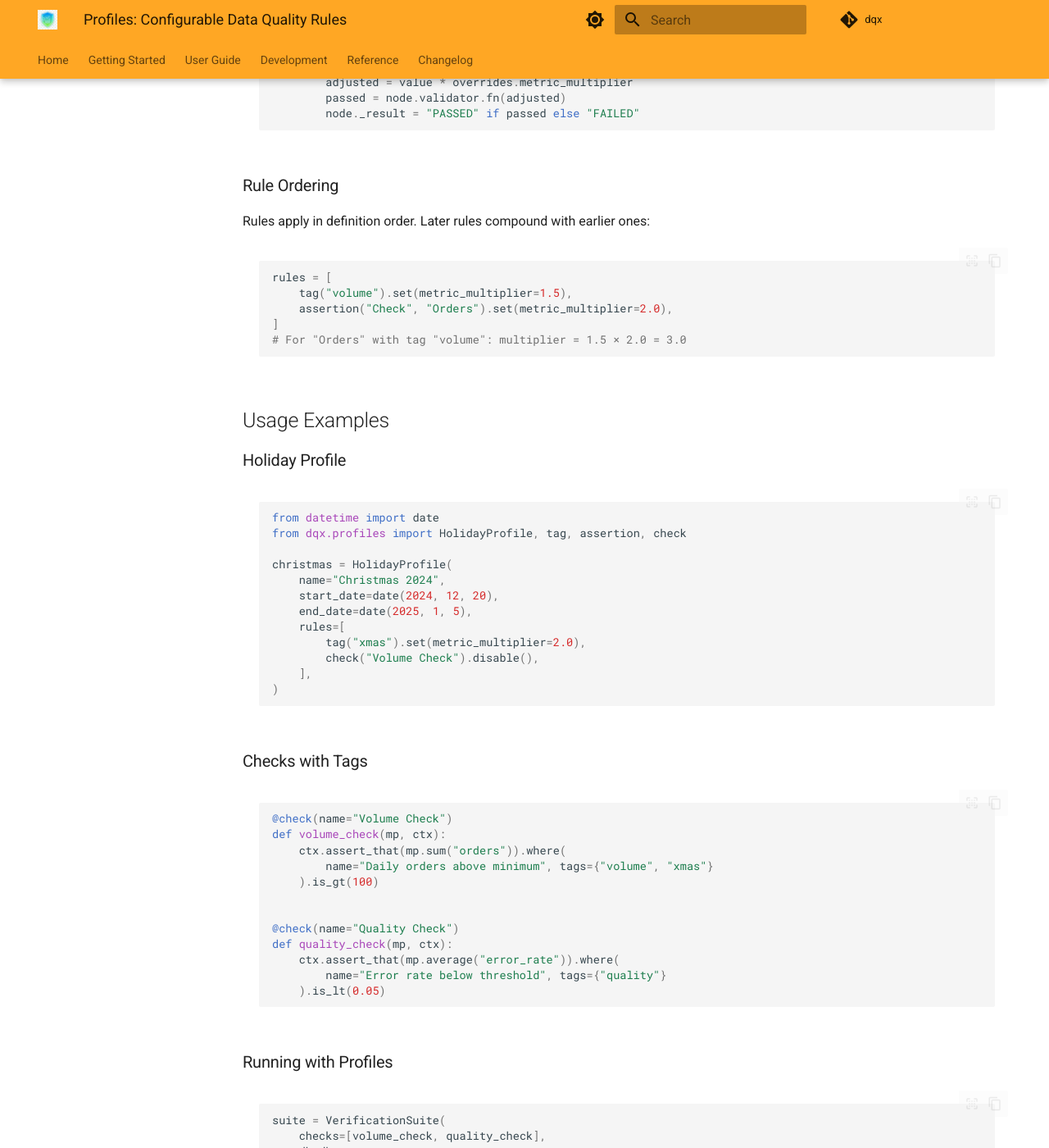
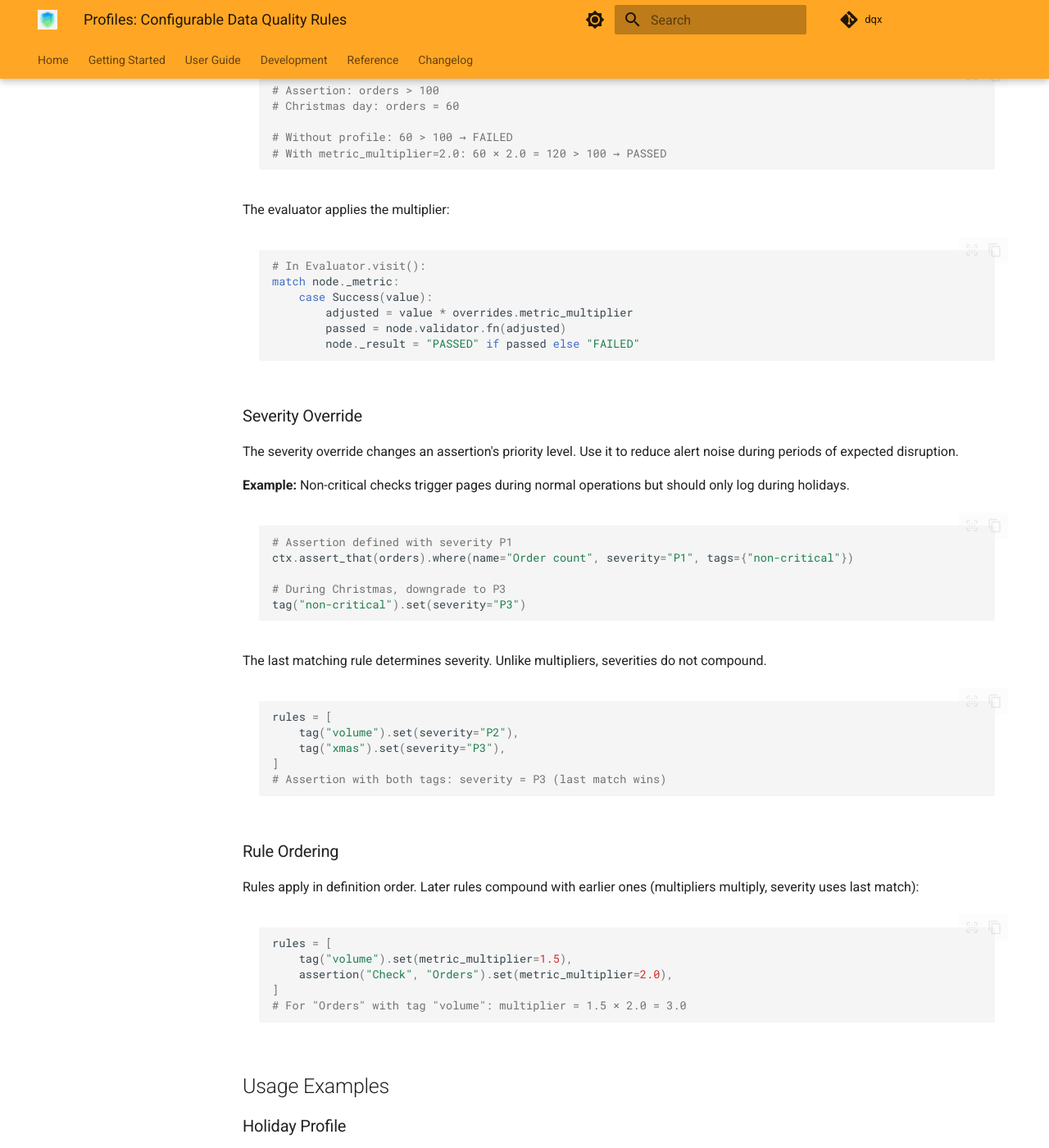
Before and after one commit to nampham2/dqx, an MkDocs documentation site: the page built from docs/design/profiles.md, in a window 1280 px wide and 1400 px high, scrolled down 6141 px. Shown: the whole window at 82% size. Built offline with MkDocs 1.6.1 and Material for MkDocs 9.7.7, drawn with Linux system fonts in a browser that asks for light colours; comment, search, counter and statistics services are not loaded; some of the changed text lies outside the part shown.

Commit message:
feat(profiles): add severity override capability
- Add severity field to Rule dataclass
- Update RuleBuilder.set() to accept severity parameter
- Add severity to ResolvedOverrides (last match wins)
- Store effective severity in AssertionNode during evaluation
- Use effective severity in collect_results
- Update design docs with severity override section
- Add unit tests for severity override behavior

````diff
--- a/docs/design/profiles.md
+++ b/docs/design/profiles.md
@@ -4,14 +4,15 @@
 
 Data quality checks fail during holiday seasons. Order volumes drop. User behavior shifts. Metrics that pass on normal days fail on Christmas.
 
-Teams need two capabilities:
+Teams need three capabilities:
 
 1. **Disable checks** that do not apply during holidays
 2. **Compensate metrics** by scaling values to account for expected changes
+3. **Adjust severity** to reduce alert noise during known disruption periods
 
 ## Solution
 
-Profiles modify assertion behavior during specific periods. A profile activates based on the current date and applies rules: disable assertions or scale metric values.
+Profiles modify assertion behavior during specific periods. A profile activates based on the current date and applies rules: disable assertions, scale metric values, or adjust severity.
 
 ```python
 christmas = HolidayProfile(
@@ -20,6 +21,7 @@ christmas = HolidayProfile(
     end_date=date(2025, 1, 5),
     rules=[
         tag("xmas").set(metric_multiplier=2.0),
+        tag("non-critical").set(severity="P3"),  # Downgrade during holidays
         check("Volume Check").disable(),
     ],
 )
@@ -185,8 +189,14 @@ class RuleBuilder:
     def disable(self) -> Rule:
         return Rule(selector=self._selector, disabled=True)
 
-    def set(self, *, metric_multiplier: float = 1.0) -> Rule:
-        return Rule(selector=self._selector, metric_multiplier=metric_multiplier)
+    def set(
+        self, *, metric_multiplier: float = 1.0, severity: SeverityLevel | None = None
+    ) -> Rule:
+        return Rule(
+            selector=self._selector,
+            metric_multiplier=metric_multiplier,
+            severity=severity,
+        )
 
 
 def assertion(check: str, name: str | None = None) -> RuleBuilder:
@@ -239,6 +250,9 @@ def resolve_overrides(
                 result.disabled = True
 
             result.metric_multiplier *= rule.metric_multiplier
+
+            if rule.severity is not None:
+                result.severity = rule.severity
 
     return result
 
@@ -280,9 +294,33 @@ match node._metric:
         node._result = "PASSED" if passed else "FAILED"
 ```
 
+### Severity Override
+
+The severity override changes an assertion's priority level. Use it to reduce alert noise during periods of expected disruption.
+
+**Example:** Non-critical checks trigger pages during normal operations but should only log during holidays.
+
+```python
+# Assertion defined with severity P1
+ctx.assert_that(orders).where(name="Order count", severity="P1", tags={"non-critical"})
+
+# During Christmas, downgrade to P3
+tag("non-critical").set(severity="P3")
+```
+
+The last matching rule determines severity. Unlike multipliers, severities do not compound.
+
+```python
+rules = [
+    tag("volume").set(severity="P2"),
+    tag("xmas").set(severity="P3"),
+]
+# Assertion with both tags: severity = P3 (last match wins)
+```
+
 ### Rule Ordering
 
-Rules apply in definition order. Later rules compound with earlier ones:
+Rules apply in definition order. Later rules compound with earlier ones (multipliers multiply, severity uses last match):
 
 ```python
 rules = [
````
Also changed, not shown: other parts of docs/design/profiles.md (+3 -0 lines), 5 other files.
